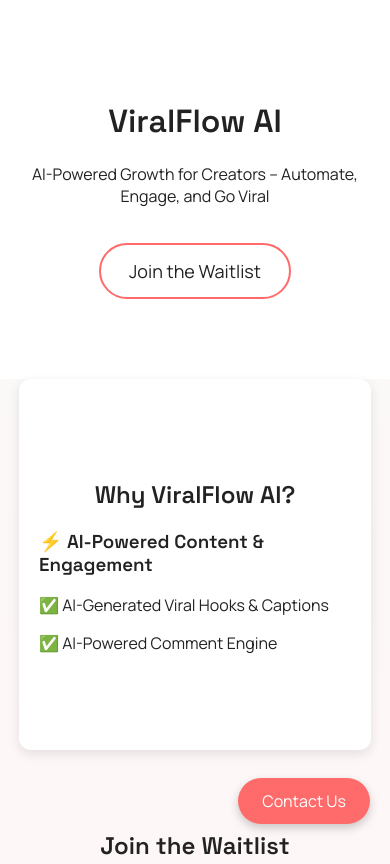
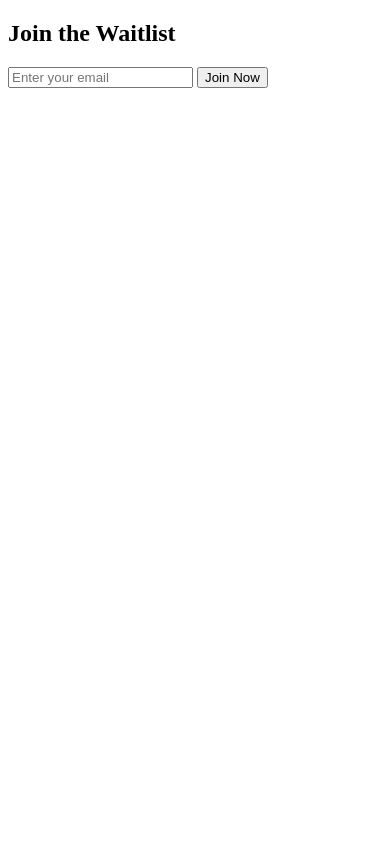
Before and after one commit to ElcServe/viralflow-landing, a plain HTML site: page index.html in a window 390 px wide. Shown: the top 864 px of the page. Drawn offline with Linux system fonts and the light colour scheme.

Commit message:
index.html

```diff
--- a/index.html
+++ b/index.html
@@ -4,169 +4,71 @@
     <meta charset="UTF-8">
     <meta name="viewport" content="width=device-width, initial-scale=1.0">
     <title>ViralFlow AI - AI-Powered Growth for Creators</title>
-    <style>
-        @import url('https://fonts.googleapis.com/css2?family=Space+Grotesk:wght@400;600&family=Manrope:wght@400;500&display=swap');
-
-        :root {
-            --primary-color: #f8f9fa;
-            --secondary-color: #ffffff;
-            --accent-color: #FF6B6B;
-            --text-dark: #222;
-            --border-color: #E0E0E0;
-        }
-        body {
-            font-family: 'Manrope', sans-serif;
-            margin: 0;
-            padding: 0;
-            background: linear-gradient(to bottom, #f9f9f9, #fff6f6);
-            color: var(--text-dark);
-            text-align: center;
-        }
-        h1, h2, h3 {
-            font-family: 'Space Grotesk', sans-serif;
-        }
-        .hero {
-            background: var(--secondary-color);
-            padding: 80px 20px;
-        }
-        .container {
-            width: 80%;
-            margin: auto;
-            padding: 60px 20px;
-        }
-        .btn {
-            background: transparent;
-            color: var(--text-dark);
-            padding: 14px 28px;
-            text-decoration: none;
-            border-radius: 50px;
-            display: inline-block;
-            margin-top: 20px;
-            border: 2px solid var(--accent-color);
-            cursor: pointer;
-            font-size: 18px;
-            transition: all 0.3s ease;
-        }
-        .btn:hover {
-            background: linear-gradient(135deg, var(--accent-color), #FF8C8C);
-            color: white;
-        }
-        .features {
-            background: var(--secondary-color);
-            padding: 80px 20px;
-            border-radius: 12px;
-            box-shadow: 0 4px 12px rgba(0, 0, 0, 0.1);
-        }
-        .feature-list {
-            text-align: left;
-            max-width: 600px;
-            margin: auto;
-        }
-        .waitlist-form input {
-            padding: 14px;
-            width: 80%;
-            max-width: 320px;
-            margin: 10px;
-            border-radius: 50px;
-            border: 2px solid var(--border-color);
-            font-size: 16px;
-        }
-        .waitlist-form button {
-            padding: 14px 28px;
-            background: transparent;
-            color: var(--text-dark);
-            border: 2px solid var(--accent-color);
-            cursor: pointer;
-            border-radius: 50px;
-            font-size: 18px;
-            transition: all 0.3s ease;
-        }
-        .waitlist-form button:hover {
-            background: linear-gradient(135deg, var(--accent-color), #FF8C8C);
-            color: white;
-        }
-        .floating-cta {
-            position: fixed;
-            bottom: 20px;
-            right: 20px;
-            background: var(--accent-color);
-            color: white;
-            padding: 12px 24px;
-            border-radius: 50px;
-            box-shadow: 0 4px 10px rgba(0, 0, 0, 0.2);
-            cursor: pointer;
-        }
-        .popup {
-            display: none;
-            position: fixed;
-            bottom: 80px;
-            right: 20px;
-            background: var(--secondary-color);
-            border: 1px solid var(--border-color);
-            padding: 15px;
-            border-radius: 12px;
-            box-shadow: 0 4px 10px rgba(0, 0, 0, 0.2);
-        }
-    </style>
+    <script src="https://www.gstatic.com/firebasejs/10.7.1/firebase-app.js"></script>
+    <script src="https://www.gstatic.com/firebasejs/10.7.1/firebase-firestore.js"></script>
 </head>
 <body>
-    <div class="hero">
-        <h1>ViralFlow AI</h1>
-        <p>AI-Powered Growth for Creators – Automate, Engage, and Go Viral</p>
-        <a href="#waitlist" class="btn">Join the Waitlist</a>
-    </div>
-
-    <div class="container features">
-        <h2>Why ViralFlow AI?</h2>
-        <div class="feature-list">
-            <h3>⚡ AI-Powered Content & Engagement</h3>
-            <p>✅ AI-Generated Viral Hooks & Captions</p>
-            <p>✅ AI-Powered Comment Engine</p>
-        </div>
-    </div>
-
     <div class="container" id="waitlist">
         <h2>Join the Waitlist</h2>
         <form class="waitlist-form" id="waitlistForm">
             <input type="email" id="email" placeholder="Enter your email" required>
             <button type="submit">Join Now</button>
         </form>
-        <p id="successMessage" style="display:none; color: var(--accent-color); margin-top: 10px;">Thank you for signing up!</p>
-    </div>
-
-    <div class="floating-cta" onclick="togglePopup()">Contact Us</div>
-    <div class="popup" id="contactPopup">
-        <a href="mailto:your-email@example.com">Email</a>
-        <a href="https://x.com/manan_purani" target="_blank">Twitter</a>
-        <a href="https://www.instagram.com/mananpurani/" target="_blank">Instagram</a>
+        <p id="successMessage" style="display:none; color: green; margin-top: 10px;">Thank you for signing up!</p>
     </div>
 
     <script>
+        // 🔥 Replace with your Firebase project config
+        const firebaseConfig = {
+            // Import the functions you need from the SDKs you need
+import { initializeApp } from "firebase/app";
+import { getAnalytics } from "firebase/analytics";
+// TODO: Add SDKs for Firebase products that you want to use
+// https://firebase.google.com/docs/web/setup#available-libraries
+
+// Your web app's Firebase configuration
+// For Firebase JS SDK v7.20.0 and later, measurementId is optional
+const firebaseConfig = {
+  apiKey: "AIzaSyCH-c96ozfp6us33LmphNIshR8ureF-ep0",
+  authDomain: "viralflow-ai.firebaseapp.com",
+  databaseURL: "https://viralflow-ai-default-rtdb.firebaseio.com",
+  projectId: "viralflow-ai",
+  storageBucket: "viralflow-ai.firebasestorage.app",
+  messagingSenderId: "193058991721",
+  appId: "1:193058991721:web:fbdc1d2dde95bc91237cf8",
+  measurementId: "G-B8Y1J99E9H"
+};
+
+// Initialize Firebase
+const app = initializeApp(firebaseConfig);
+const analytics = getAnalytics(app);
+        };
+
+        // Initialize Firebase
+        const app = firebase.initializeApp(firebaseConfig);
+        const db = firebase.firestore();
+
         document.getElementById("waitlistForm").addEventListener("submit", async function(event) {
             event.preventDefault();
             let email = document.getElementById("email").value;
+
             if (!email) {
                 alert("Please enter a valid email.");
                 return;
             }
-            const scriptURL = "https://script.google.com/macros/s/AKfycbyK1xr4SzWXgcbbZGDT_ItyUMRvmQFOXxfjN_tEM7gJdJYcKBzz9KjmAqQd9VJ8wfECug/exec";
+
             try {
-                await fetch(scriptURL, {
-                    method: "POST",
-                    mode: "no-cors",
-                    headers: { "Content-Type": "application/x-www-form-urlencoded" },
-                    body: new URLSearchParams({ email: email }),
+                await db.collection("waitlist").add({
+                    email: email,
+                    timestamp: firebase.firestore.FieldValue.serverTimestamp()
                 });
                 document.getElementById("successMessage").style.display = "block";
                 document.getElementById("email").value = "";
             } catch (error) {
-                alert("Error connecting to server. Try again.");
+                alert("Error saving email. Try again.");
+                console.error("Firestore Error:", error);
             }
         });
-        function togglePopup() {
-            var popup = document.getElementById("contactPopup");
-            popup.style.display = popup.style.display === "block" ? "none" : "block";
-        }
     </script>
 </body>
 </html>
```
